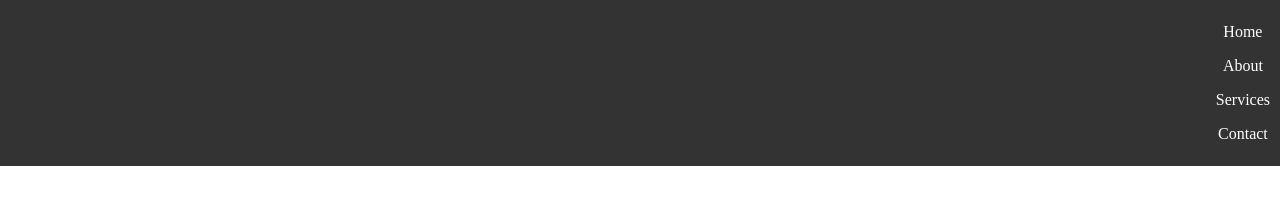
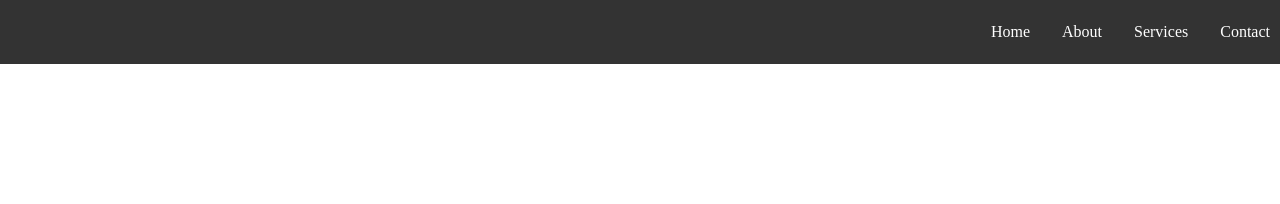
Before and after one commit to w0daz/mobile-navbar-no-js, a plain HTML site: page index.html in a window 1280 px wide. Drawn offline with Linux system fonts and the light colour scheme.

Commit message:
made the nav-links appear as a row on desktop

```diff
--- a/style.css
+++ b/style.css
@@ -71,9 +71,10 @@ body {
 
   .navbar-links {
     display: flex;
-    flex-direction: column;
+    flex-direction: row;
     align-items: center;
     margin-top: 10px;
+    column-gap: 2rem;
   }
 
   .navbar-link {
@@ -109,6 +110,7 @@ body {
     }
 
     .navbar-links {
+      flex-direction: column;
         width: 80%;
       display: none;
       position: absolute;
```
